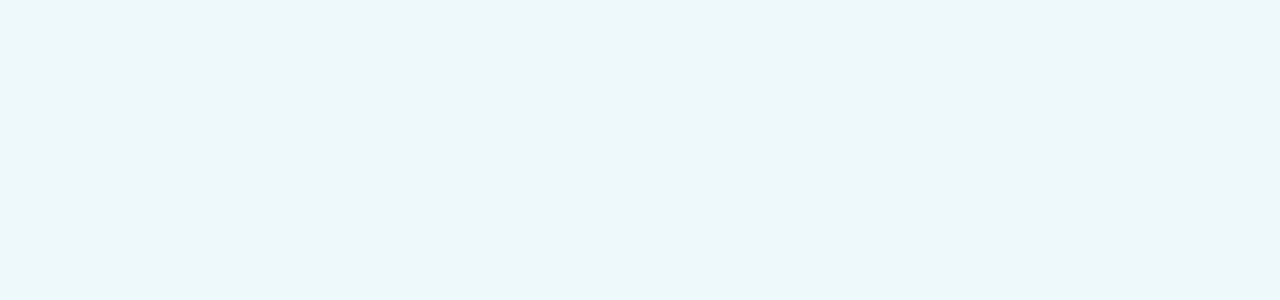
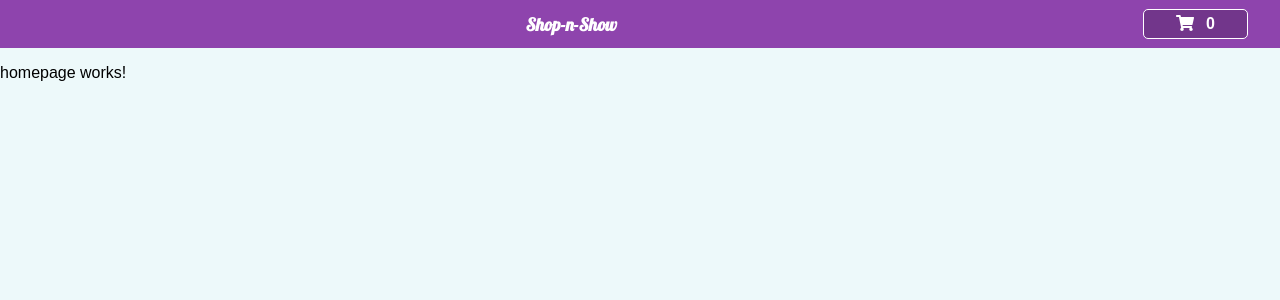
Before and after one commit to nikolap99/Shop-n-Show, an Angular app: page / in a window 1280 px wide. Shown: the top 300 px of the page. Built offline with nearby package versions, Linux system fonts and the light colour scheme; a web font is replaced by a local one.

Commit message:
added header

```diff
--- a/package.json
+++ b/package.json
@@ -19,6 +19,9 @@
     "@angular/platform-browser": "~8.1.1",
     "@angular/platform-browser-dynamic": "~8.1.1",
     "@angular/router": "~8.1.1",
+    "@fortawesome/angular-fontawesome": "^0.4.0",
+    "@fortawesome/fontawesome-svg-core": "^1.2.19",
+    "@fortawesome/free-solid-svg-icons": "^5.9.0",
     "rxjs": "~6.4.0",
     "tslib": "^1.9.0",
     "zone.js": "~0.9.1"
--- a/src/app/app-routing.module.ts
+++ b/src/app/app-routing.module.ts
@@ -1,11 +1,18 @@
 import { NgModule } from '@angular/core';
 import { Routes, RouterModule } from '@angular/router';
 
+import { HomepageComponent } from './containers/homepage/homepage.component';
+import { NotFoundComponent } from './containers/not-found/not-found.component';
 
-const routes: Routes = [];
+const routes: Routes = [
+  { path: '', pathMatch: 'full', component: HomepageComponent },
+  /*{ path: 'product/:id', component: ProductComponent },
+  { path: 'cart', component: CartComponent },*/
+  { path: '**', component: NotFoundComponent }
+];
 
 @NgModule({
   imports: [RouterModule.forRoot(routes)],
   exports: [RouterModule]
 })
-export class AppRoutingModule { }
+export class AppRoutingModule {}
--- a/src/app/app.component.html
+++ b/src/app/app.component.html
@@ -1 +1,4 @@
-<router-outlet></router-outlet>
+<div class="container">
+  <app-header></app-header>
+  <router-outlet></router-outlet>
+</div>
--- /dev/null
+++ b/src/app/components/header/header.component.html
@@ -0,0 +1,9 @@
+<div class="header">
+  <a class="logo" routerLink="/">Shop-n-Show</a>
+  <div class="cart-box">
+    <a routerLink="/cart"
+      ><span class="cart"><fa-icon [icon]="faShoppingCart"></fa-icon></span
+    ></a>
+    <span> 0 </span>
+  </div>
+</div>
--- /dev/null
+++ b/src/app/components/header/header.component.ts
@@ -0,0 +1,14 @@
+import { Component, OnInit } from '@angular/core';
+import { faShoppingCart } from '@fortawesome/free-solid-svg-icons';
+
+@Component({
+  selector: 'app-header',
+  templateUrl: './header.component.html',
+  styleUrls: ['./header.component.scss']
+})
+export class HeaderComponent implements OnInit {
+  faShoppingCart = faShoppingCart;
+  constructor() {}
+
+  ngOnInit() {}
+}
```
Also changed, not shown: src/app/app.module.ts (+5 -11 lines), src/app/components/header/header.component.scss (added), 2 other files (tests, documents, lock files or other folders).
